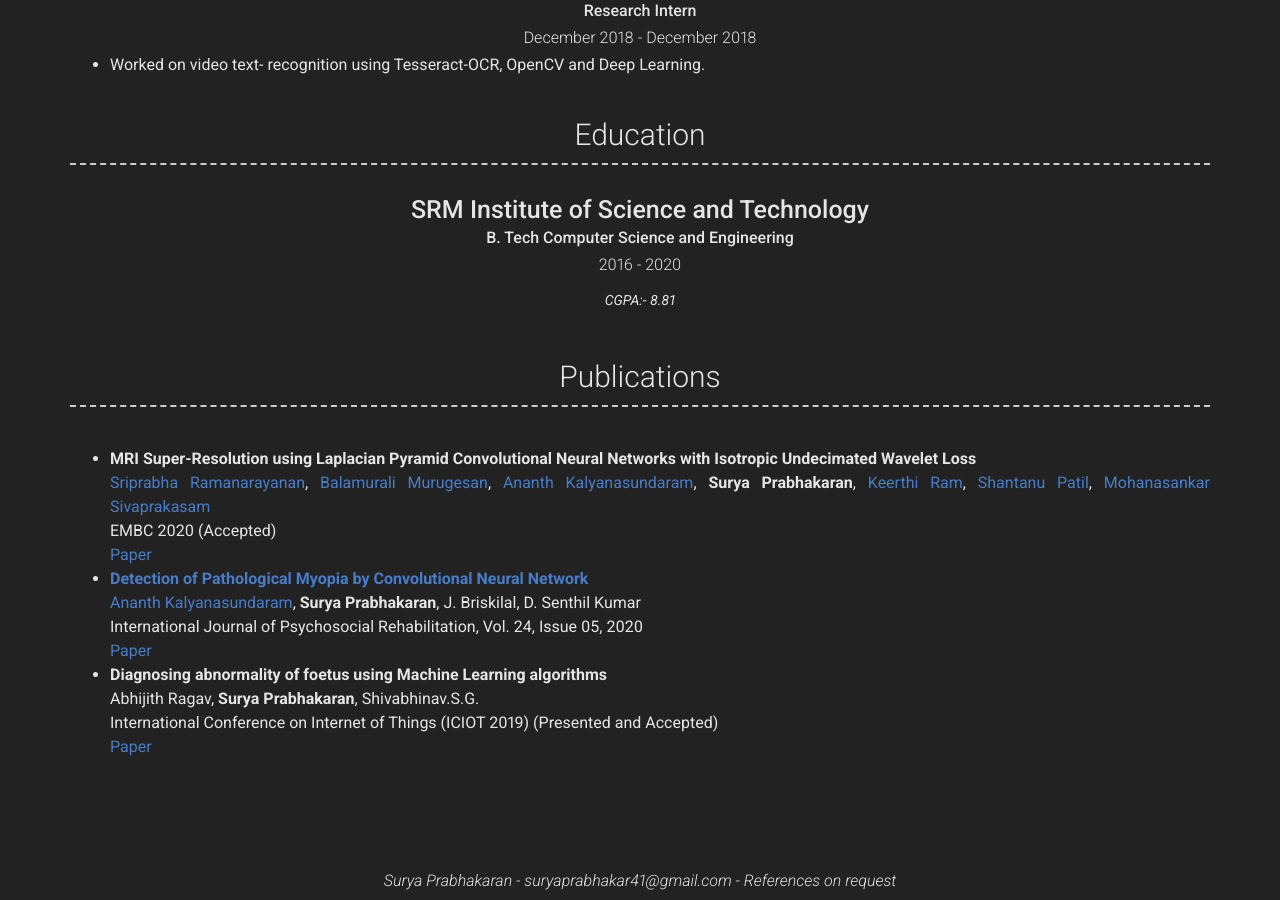
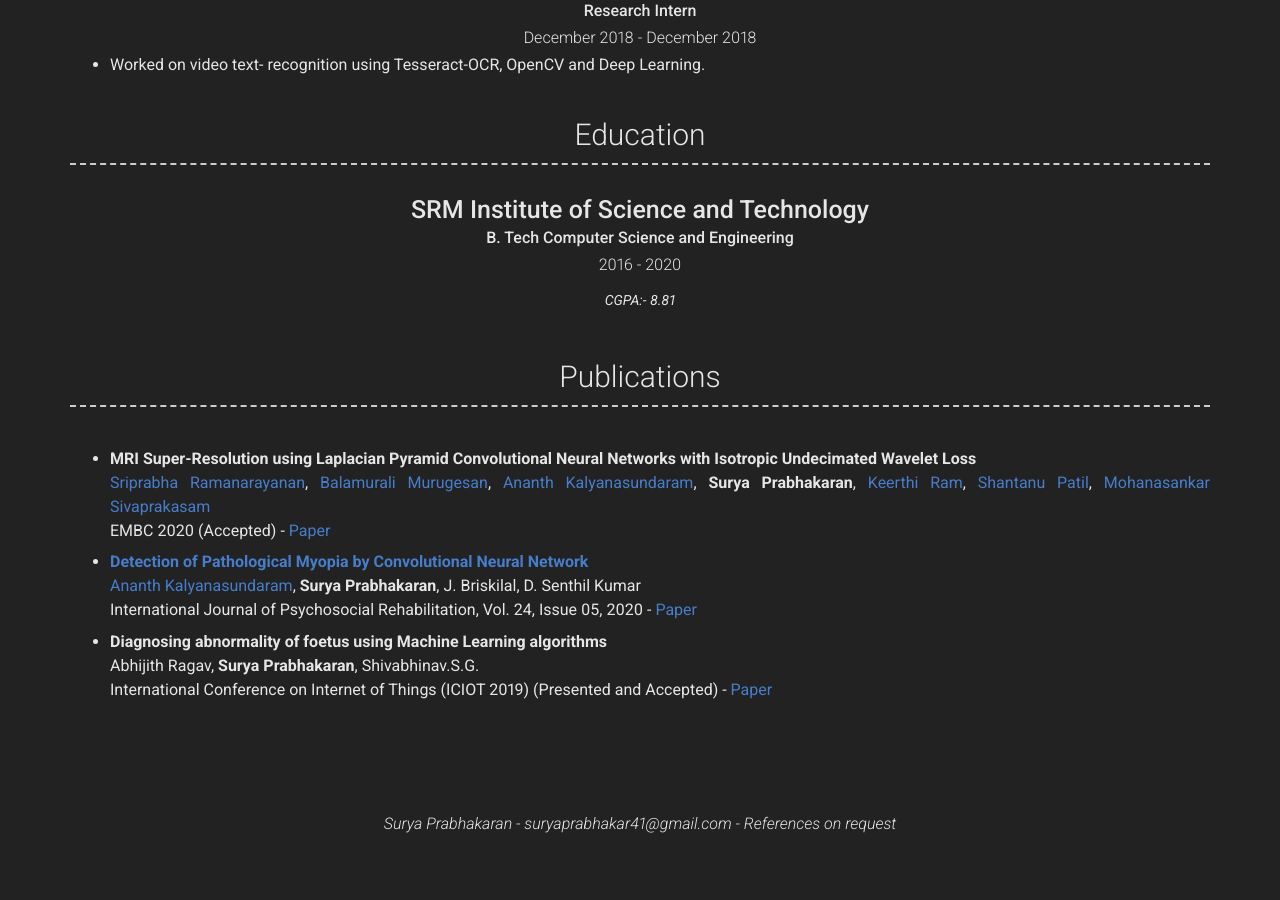
Before and after one commit to suryaprabhakar414/surya.io.resume, a Jekyll site: the page built from index.md, in a window 1280 px wide and 900 px high, scrolled down 1849 px. Built offline with Jekyll 4.4.1, drawn with Linux system fonts in a browser that asks for light colours; nearby versions of some CDN libraries; after the commit the page ends 2692 px from its top, so only the background shows below that.

```diff
--- a/_config.yml
+++ b/_config.yml
@@ -52,16 +52,16 @@ more_title: Publications #(Use this to override about more section title)
 more_content: > # this means to ignore newlines until the next config item.
   - **MRI Super-Resolution using Laplacian Pyramid Convolutional Neural Networks with Isotropic Undecimated Wavelet Loss**
      [Sriprabha Ramanarayanan](https://in.linkedin.com/in/sriprabha-r-772b592b), [Balamurali Murugesan](https://bala93.github.io/), [Ananth Kalyanasundaram](https://www.linkedin.com/in/ananth2603/), **Surya Prabhakaran**, [Keerthi Ram](https://scholar.google.com/citations?user=IUk8C0MAAAAJ&hl=en), [Shantanu Patil](https://scholar.google.com/citations?user=8FDYMQ8AAAAJ&hl=en), [Mohanasankar Sivaprakasam](http://www.ee.iitm.ac.in/~mohan/)
-     EMBC 2020 (Accepted)
-     [Paper](https://drive.google.com/file/d/1aY_w1qkUIiR6oZsKtdgFqGpyscDbEOPa/view?usp=sharing)
+     EMBC 2020 (Accepted) - [Paper](https://drive.google.com/file/d/1aY_w1qkUIiR6oZsKtdgFqGpyscDbEOPa/view?usp=sharing)
+
    - [**Detection of Pathological Myopia by Convolutional Neural Network**](https://www.psychosocial.com/article/PR201929/19549/)
      [Ananth Kalyanasundaram](https://www.linkedin.com/in/ananth2603/), **Surya Prabhakaran**, J. Briskilal, D. Senthil Kumar
-     International Journal of Psychosocial Rehabilitation, Vol. 24, Issue 05, 2020
-     [Paper](https://drive.google.com/file/d/1chQh3YOn7Q3v8qHhjXBnK8ME8ZhtFom8/view?usp=sharing)
+     International Journal of Psychosocial Rehabilitation, Vol. 24, Issue 05, 2020 - [Paper](https://drive.google.com/file/d/1chQh3YOn7Q3v8qHhjXBnK8ME8ZhtFom8/view?usp=sharing)
+
    - **Diagnosing abnormality of foetus using Machine Learning algorithms**
      Abhijith Ragav, **Surya Prabhakaran**, Shivabhinav.S.G.
-     International Conference on Internet of Things (ICIOT 2019) (Presented and Accepted)
-     [Paper](https://drive.google.com/file/d/1VN8IeSKZl-8UIR4hrpN9eeJ2GX0xFxlk/view?usp=sharing)
+     International Conference on Internet of Things (ICIOT 2019) (Presented and Accepted) - [Paper](https://drive.google.com/file/d/1VN8IeSKZl-8UIR4hrpN9eeJ2GX0xFxlk/view?usp=sharing)
+
 
 
 
```
